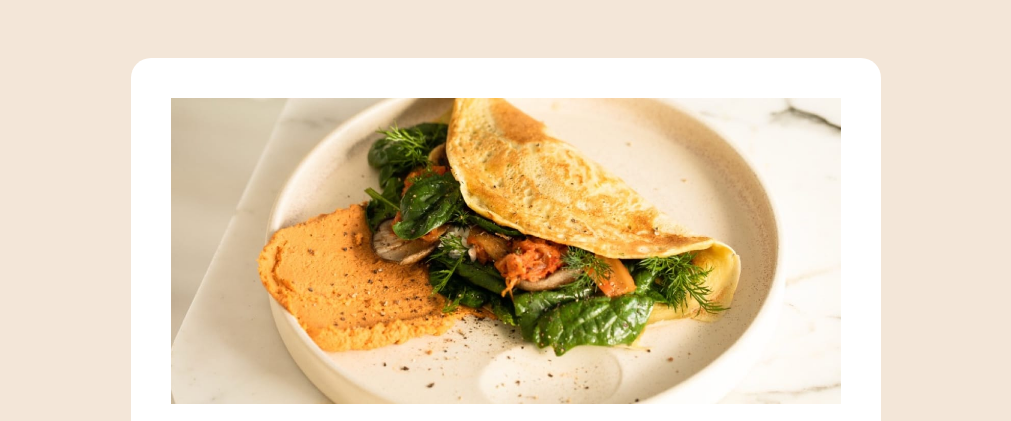
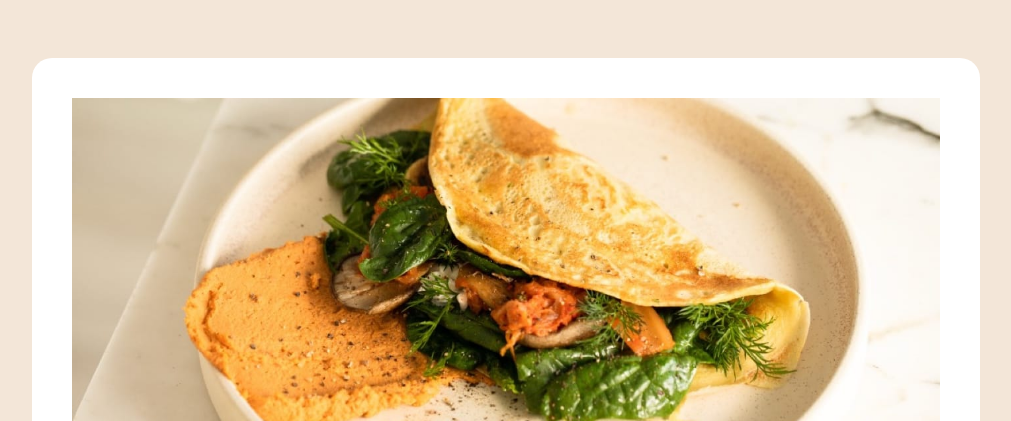
Before and after one commit to plantpirate/fm_recipe_page, a plain HTML site: page index.html in a window 1280 px wide. Shown: the top 421 px of the page, without its empty margins (134-1145 px from the left). Drawn offline with Linux system fonts and the light colour scheme.

Commit message:
Change container width to be percentage based vs px

```diff
--- a/styles.css
+++ b/styles.css
@@ -56,7 +56,7 @@ p, li {
     border-radius: 20px;
     margin: 50px auto;
     padding: 40px;
-    width: 750px;
+    width: 75%;
     flex-direction: column;
     justify-content: center;
 }
@@ -101,7 +101,6 @@ p, li {
 
 @media  (max-width: 375px) {
     .container {
-        width: 350px;
         border-radius: 0px;
         padding: 0px;
     }
```
